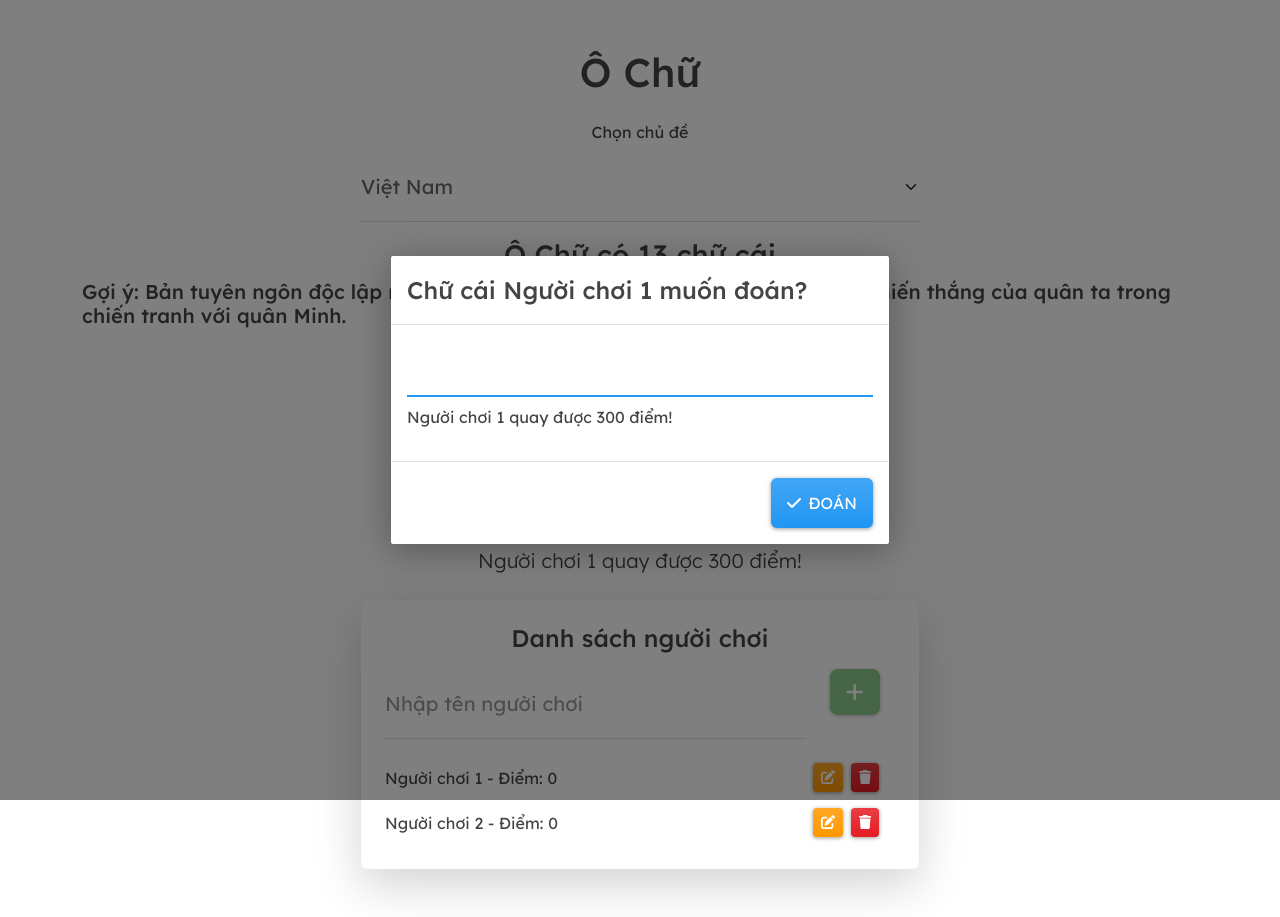
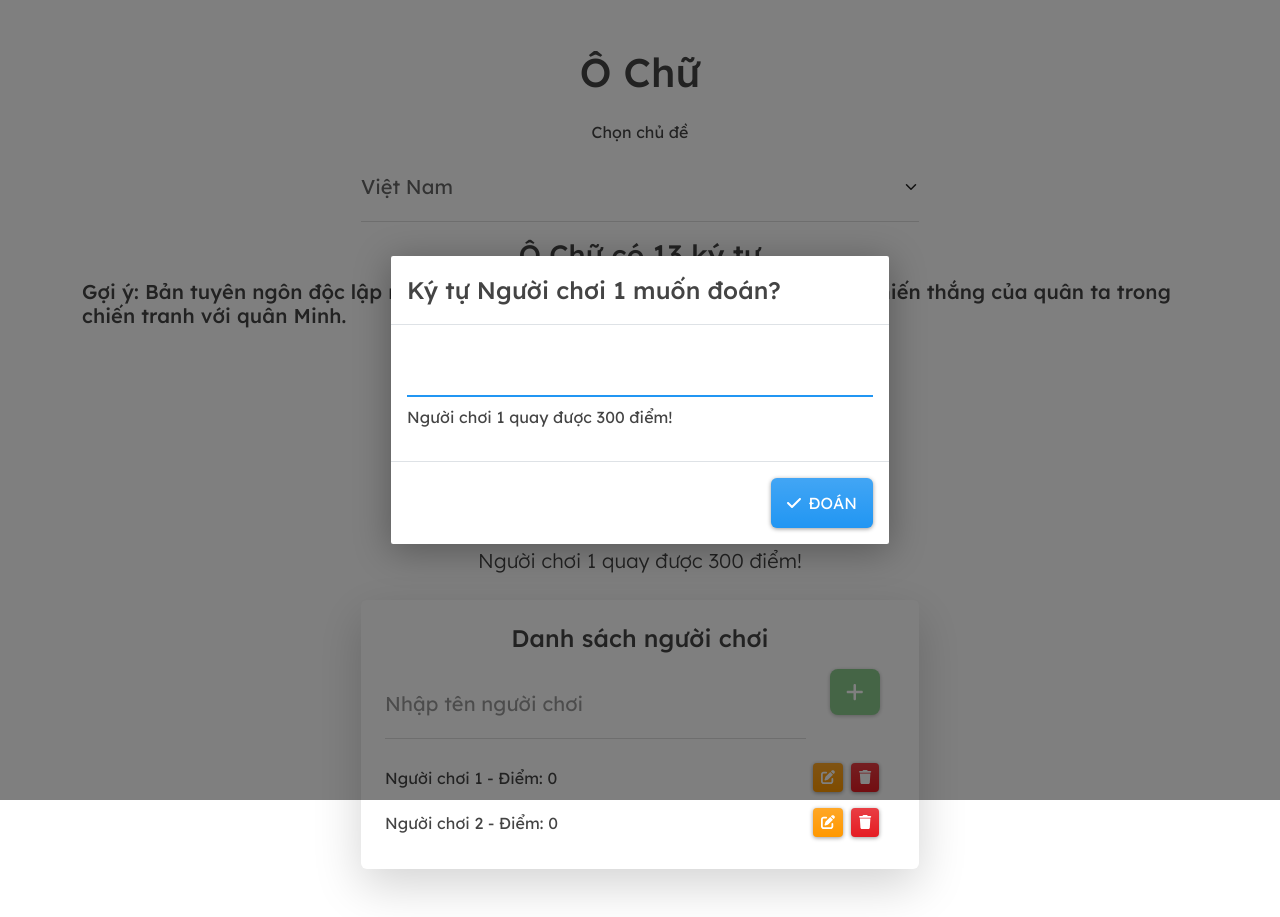
Before and after one commit to tungpham42/ochu, a React (Create React App) app: page / in a window 1280 px wide. Both pictures are taken after a click on the button "BẮT ĐẦU". Built offline with nearby package versions, Linux system fonts and the light colour scheme.

Commit message:
ký tự

```diff
--- a/src/components/GuessLetterModal.js
+++ b/src/components/GuessLetterModal.js
@@ -24,7 +24,7 @@ const GuessLetterModal = ({
         resetForm();
       }
     } else {
-      setError("Vui lòng nhập một chữ cái hợp lệ.");
+      setError("Vui lòng nhập một ký tự hợp lệ.");
     }
   };
 
@@ -46,7 +46,7 @@ const GuessLetterModal = ({
   return (
     <Modal show={show} onHide={onClose} backdrop="static" centered>
       <Modal.Header>
-        <Modal.Title>Chữ cái {currentPlayerName} muốn đoán?</Modal.Title>
+        <Modal.Title>Ký tự {currentPlayerName} muốn đoán?</Modal.Title>
       </Modal.Header>
       <Modal.Body>
         <Form.Control
--- a/src/components/WordPuzzle.js
+++ b/src/components/WordPuzzle.js
@@ -285,7 +285,7 @@ const WordPuzzle = () => {
           ))}
         </Form.Select>
       </Form.Group>
-      <h3 className="text-center">Ô Chữ có {word.length} chữ cái</h3>
+      <h3 className="text-center">Ô Chữ có {word.length} ký tự</h3>
       {gameOver ? (
         <div className="text-center">
           <h3 className="text-center display-6">{getMaskedWord()}</h3>
```
